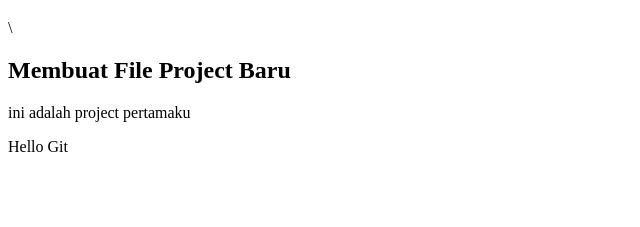
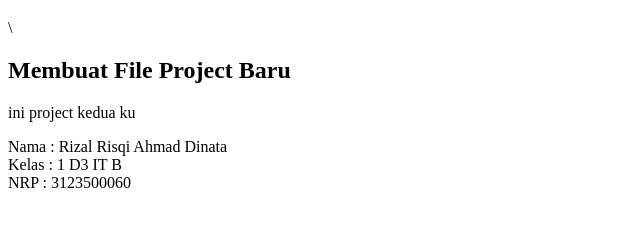
Before and after one commit to rijuldnt/web_git, a plain HTML site: page index.html in a window 1280 px wide. Shown: the part 61-288 px from the top of the page, without its empty margins (0-640 px from the left). Drawn offline with Linux system fonts and the light colour scheme.

Commit message:
change p to nama, kelas, NRP,

```diff
--- a/index.html
+++ b/index.html
@@ -9,8 +9,8 @@
 
     <h1>Git Project Pertamaku d</h1>\
     <h2>Membuat File Project Baru</h2>
-    <p>ini adalah project pertamaku</p>
-    <p>Hello Git</p>
+    <p>ini project kedua ku</p>
+    <p>Nama : Rizal Risqi Ahmad Dinata<br>Kelas : 1 D3 IT B<br>NRP : 3123500060</p>
 </body>
 
 </html>
```
